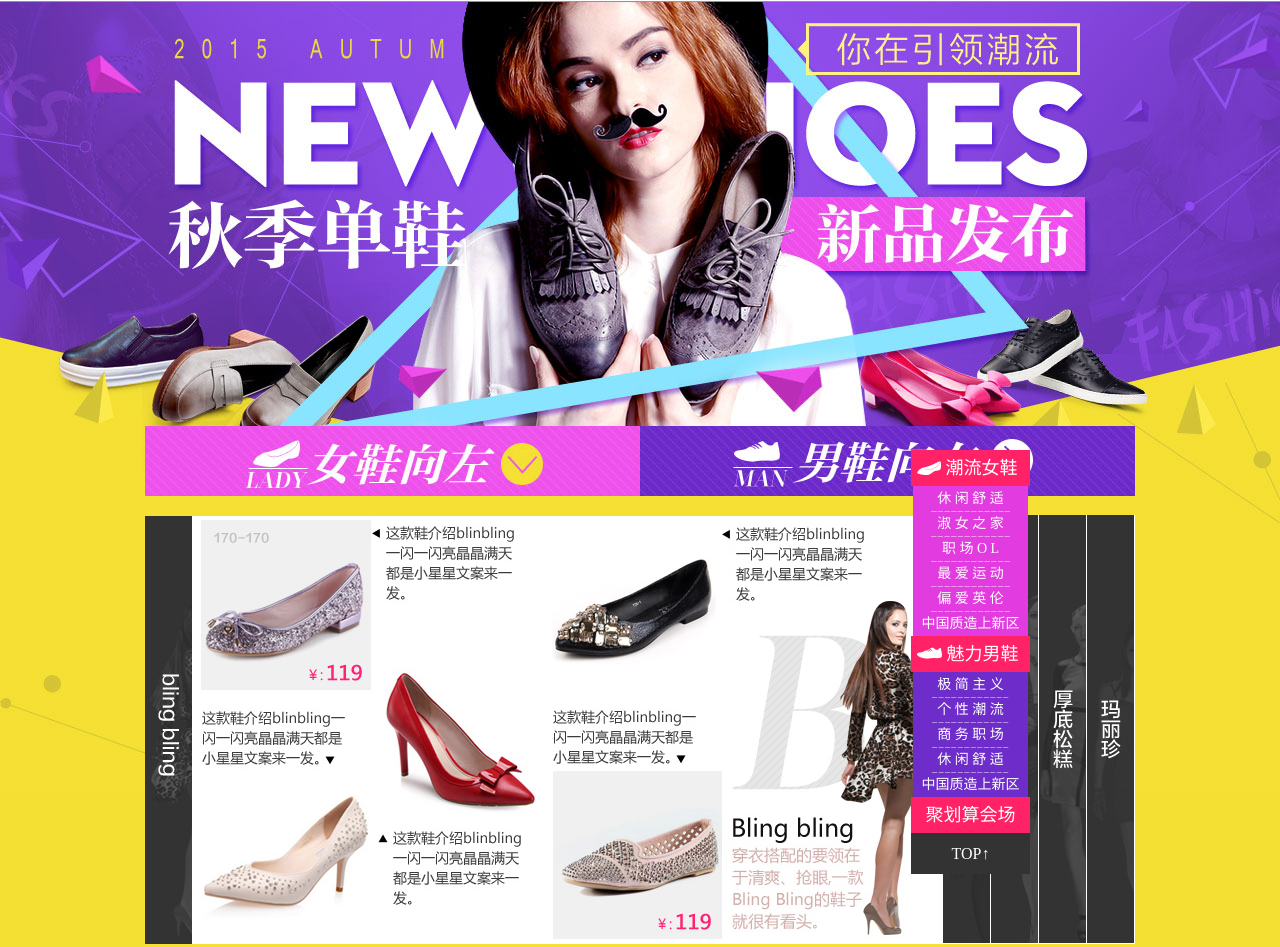
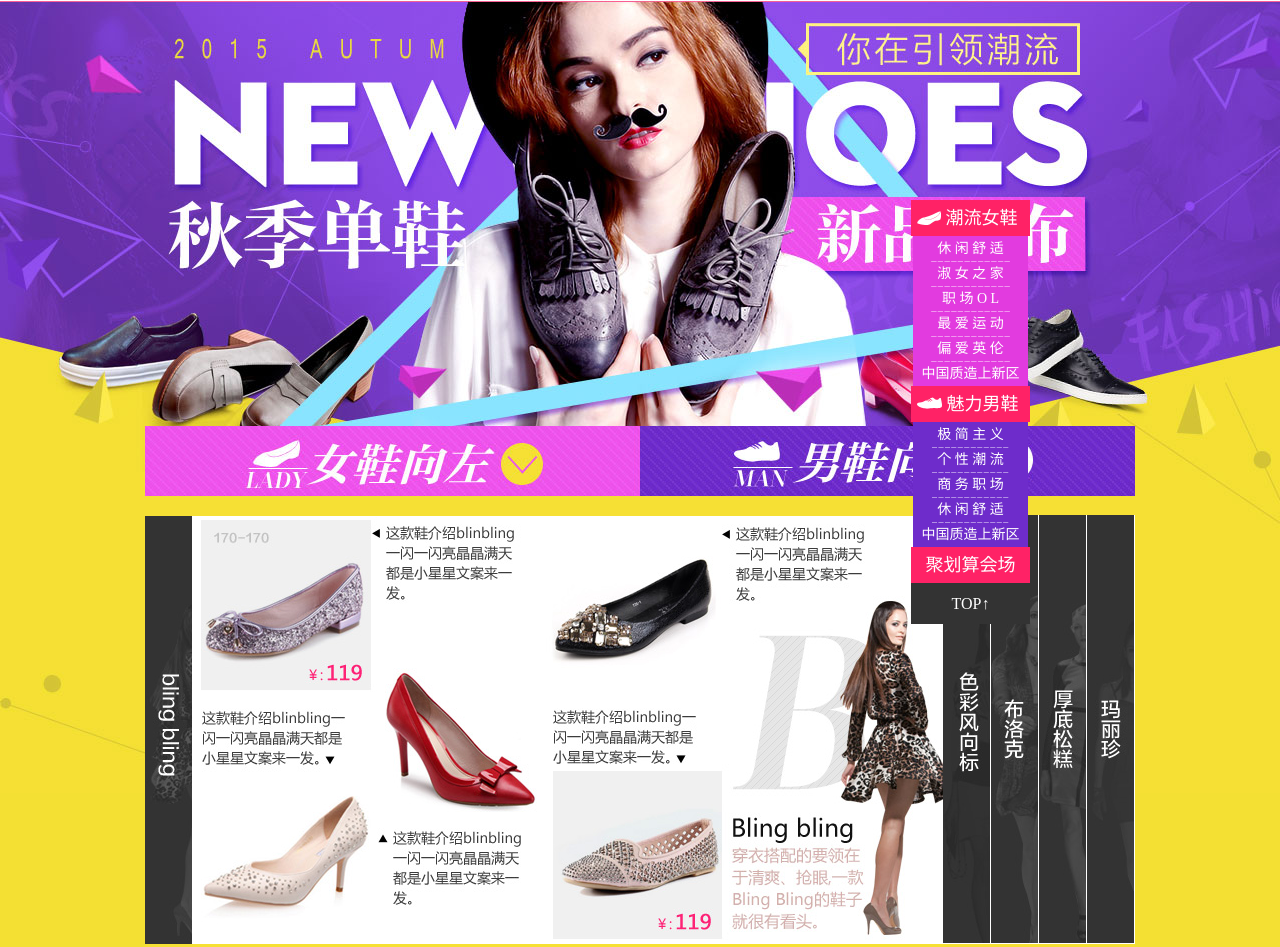
Before and after one commit to xsj94/2016-8-15, a plain HTML site: page index.html in a window 1280 px wide. Shown: the top 947 px of the page. Drawn offline with Linux system fonts and the light colour scheme.

Commit message:
Update style.css

```diff
--- a/css/style.css
+++ b/css/style.css
@@ -54,7 +54,7 @@ body{ font-family:"微软雅黑"; font-size:14px; background:}
 .man-new-title{ width: 990px; height: 282px; background: url("../images/man-new.jpg") no-repeat; margin:0 auto;}
 .man-list li a{ background:  url("../images/shoe-b.jpg") no-repeat;}
 /*浮动列表*/
-.float{ width: 119px; height: auto; position: fixed; top:450px; right: 250px; color: #fff;}
+.float{ width: 119px; height: auto; position: fixed; top:200px; right: 250px; color: #fff;}
 .float a{ color: #fff;}
 .nav-list dt{ width: 100%; height: 36px; line-height: 36px; background: #ff2266; font-size: 18px;}
 .nav-list dt img{ float: left; margin: 11px 0 0 6px;}
```
